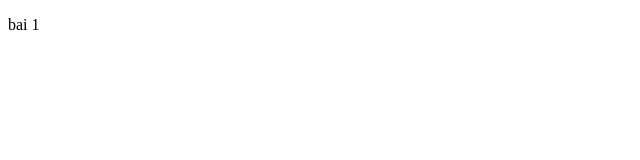
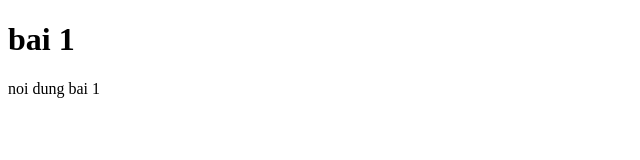
Before and after one commit to Jacklinh/homeworks, a plain HTML site: page Day_01/bai1.html in a window 1280 px wide. Shown: the whole page, without its empty margins (0-640 px from the left). Drawn offline with Linux system fonts and the light colour scheme.

Commit message:
update bai 1 html

```diff
--- a/Day_01/bai1.html
+++ b/Day_01/bai1.html
@@ -6,6 +6,7 @@
     <title>Bai 1</title>
 </head>
 <body>
-    <p>bai 1</p>
+    <h1>bai 1</h1>
+    <p>noi dung bai 1</p>
 </body>
 </html>
```
